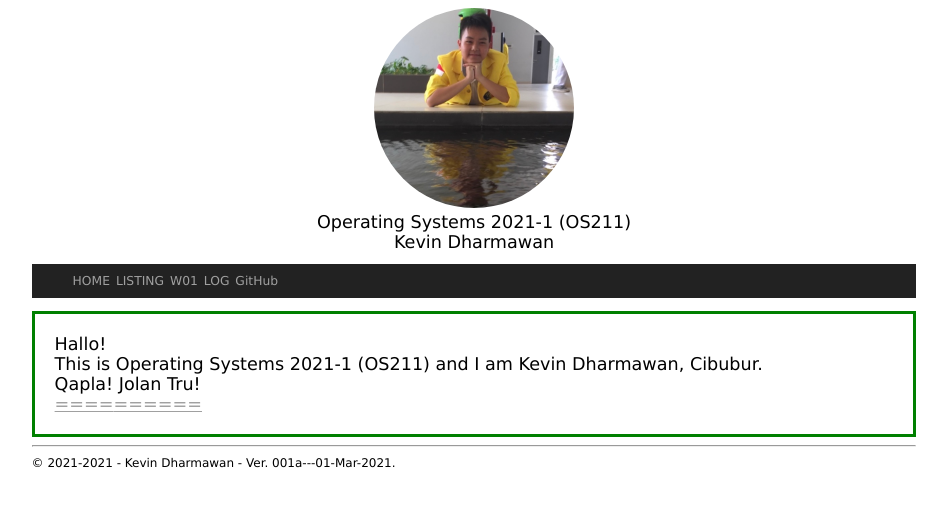
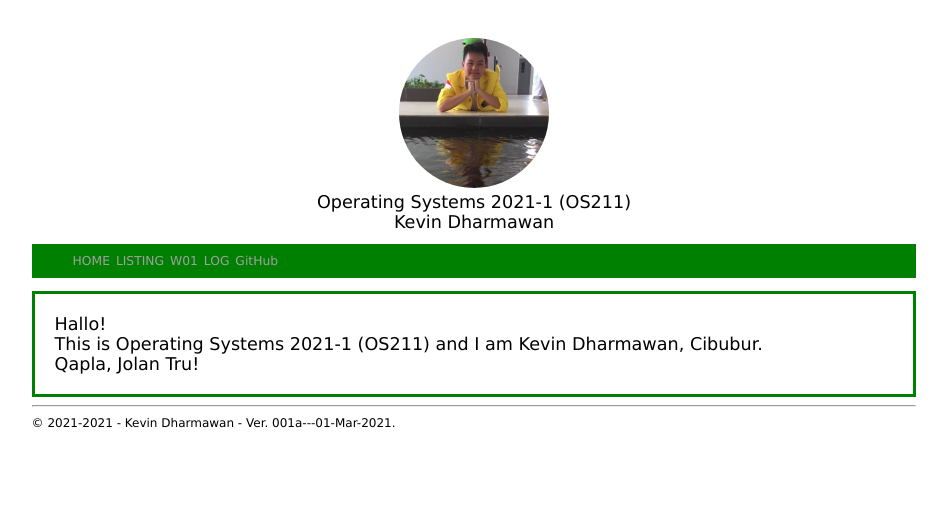
Before and after one commit to kevindharmawan/test-pages, a Jekyll site: the page built from index.md, in a window 1280 px wide. Shown: the top 507 px of the page, without its empty margins (166-1113 px from the left). Built offline with Jekyll 4.4.1, drawn with Linux system fonts in a browser that asks for light colours.

Commit message:
Edit styling 8

```diff
--- a/_layouts/layout.html
+++ b/_layouts/layout.html
@@ -12,7 +12,7 @@
   <div class="row">
     <center>
     <div>
-      <img src="{{ site.baseurl }}/assets/images/profile.jpg" alt="Cicak Bin Kadal" style="width:200px; border-radius:50%">
+      <img src="{{ site.baseurl }}/assets/images/profile.jpg" alt="Cicak Bin Kadal" style="width:150px; margin-top:30px; border-radius:50%">
     </div>
     <div>
       {% if page.title %}{{ page.title | escape }}
--- a/assets/css/style.css
+++ b/assets/css/style.css
@@ -109,7 +109,7 @@
 }
 
 .navbar {
-  background-color: #222222;
+  background-color: green;
   color:            #FFFFFF;
   font-size:        0.7em;
 }
@@ -126,7 +126,6 @@
 }
 
 .navbar ul li a:hover {
-  background:       blue;
   color:            #CCCCCC;
   font-size:        1em;
   font-weight:      bold;
--- a/index.md
+++ b/index.md
@@ -6,4 +6,4 @@ Hallo!
 
 This is {{ site.title }} and I am {{ site.author }}, {{ site.address }}.
 
-Qapla! Jolan Tru!<br>[====](GitHubPages/)[======](REPORT/)
+Qapla, Jolan Tru!
```
